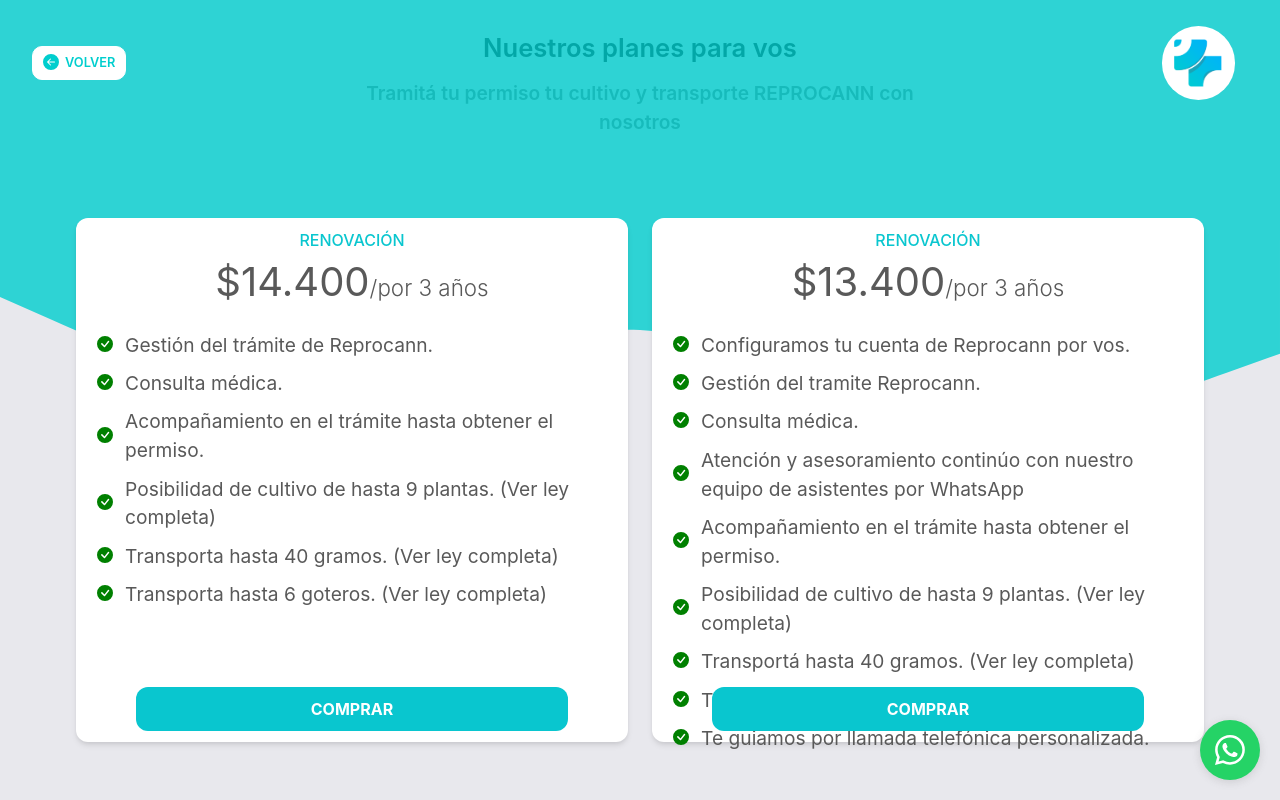
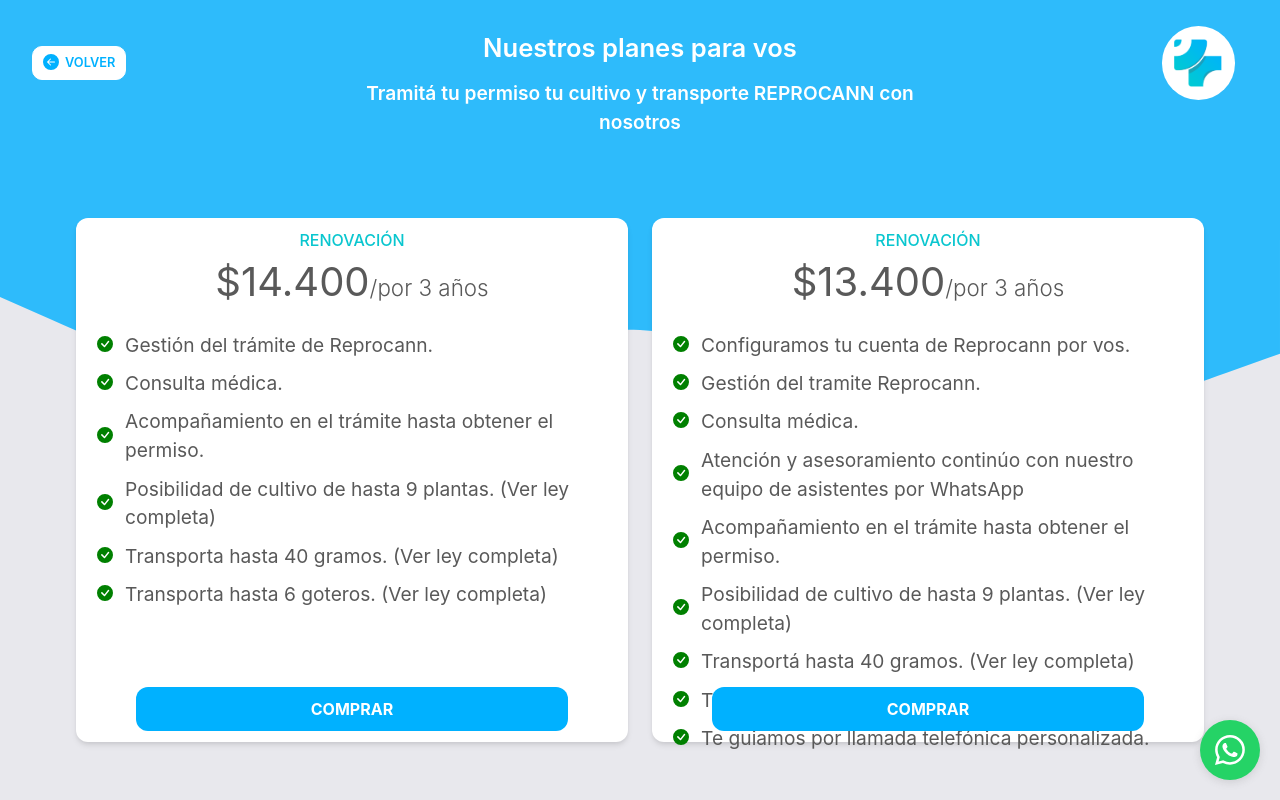
Before and after one commit to franco-buccellato/FrontDocOnlineLanding, a React (Create React App) app: page /costosServicios in a window 1280 px wide. Built offline with nearby package versions, Linux system fonts and the light colour scheme.

Commit message:
costos Servicios 100%

```diff
--- a/src/components/CostosServicios/CostosServicios.js
+++ b/src/components/CostosServicios/CostosServicios.js
@@ -16,7 +16,7 @@ export default function CostosServicios({ setMostrarEncabezado }) {
         <>
             <FondoBlaco>
                 <svg  viewBox="0 0 1440 320">
-                    <path fill="#00cece" fill-opacity="1" d="M0,64L60,90.7C120,117,240,171,360,165.3C480,160,600,96,720,101.3C840,107,960,181,1080,197.3C1200,213,1320,171,1380,149.3L1440,128L1440,0L1380,0C1320,0,1200,0,1080,0C960,0,840,0,720,0C600,0,480,0,360,0C240,0,120,0,60,0L0,0Z"></path>
+                    <path fill="#00b1ff" fill-opacity="1" d="M0,64L60,90.7C120,117,240,171,360,165.3C480,160,600,96,720,101.3C840,107,960,181,1080,197.3C1200,213,1320,171,1380,149.3L1440,128L1440,0L1380,0C1320,0,1200,0,1080,0C960,0,840,0,720,0C600,0,480,0,360,0C240,0,120,0,60,0L0,0Z"></path>
                 </svg>
             </FondoBlaco>
             <Encabezado>
@@ -88,15 +88,21 @@ const ContainerCostos = styled.div`
         }
 
         .title{
+            z-index: 2;
             width: 60%;
             margin: auto;
             display: flex;
             flex-direction: column;
             justify-content: center;
+
             align-items: center;
             height: 20vh;
             margin-top: 2vh;
-            margin-bottom: 4rem     ;
+            margin-bottom: 4rem;
+            @media only screen and (max-width:1020px){
+                margin-top: 3rem;
+
+            }
             @media only screen and (max-width: 920px){
                     width: 90%;
             }
@@ -104,10 +110,14 @@ const ContainerCostos = styled.div`
                 font-size: 1.6rem;
                 font-weight: 600;
                 text-align: center;
-                color: #0c0c0c;
+                color: white;
+                @media only screen and (max-width:1020px){
+                   color: #595959;
+
+                }
             }
             p{
-                color: #707070;
+                color: white;
                 font-weight: 600;
                 font-size: 1.2rem;
                 width: 90%;
@@ -115,6 +125,9 @@ const ContainerCostos = styled.div`
                 margin: 1rem auto 0 auto;
                 @media only screen and (max-width: 920px){
                     width: 100%;
+                }
+                @media only screen and (max-width:1020px){
+                   color: #595959;
                 }
             }
 
@@ -155,7 +168,8 @@ const ContainerCostos = styled.div`
 `
 
 const FondoBlaco = styled.div`
-    background-color: #00cece;
+    z-index: 1;
+    background-color: #00b1ff;
     opacity: 0.8;
     transition: background 0.3s, border-radius 0.3s, opacity 0.3s;
     width: 100%;
@@ -173,6 +187,7 @@ const FondoBlaco = styled.div`
 
 const Encabezado = styled.div`
     position: absolute;
+    z-index: 2;
     width: 99%;
     display: flex;
     justify-content: space-between;
@@ -198,7 +213,7 @@ const Encabezado = styled.div`
         text-transform: uppercase;
         font-weight: 600;
         font-size: .8rem;
-        color: #00cece;
+        color: #00b1ff;
     }
     div{
         background-color: white;
--- a/src/components/CostosServicios/TarjetaServicio.js
+++ b/src/components/CostosServicios/TarjetaServicio.js
@@ -125,7 +125,7 @@ const TarjetaServicioContainer = styled.div`
             width: 90%;
         }
         button{
-            background:#09c6cf ;
+            background: #00b1ff;
             width: 100%;
             padding: 10px 0;
             border: none;
```
